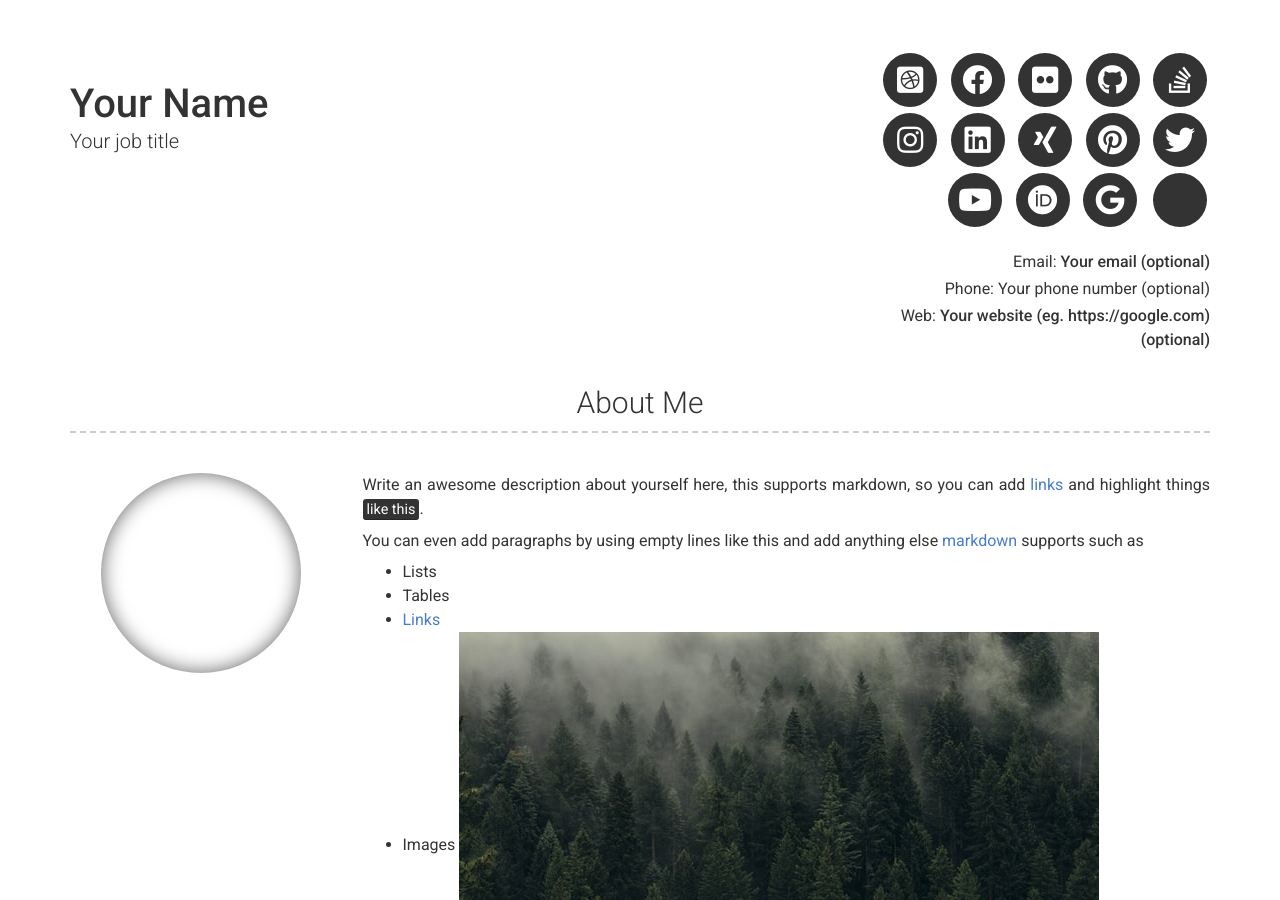
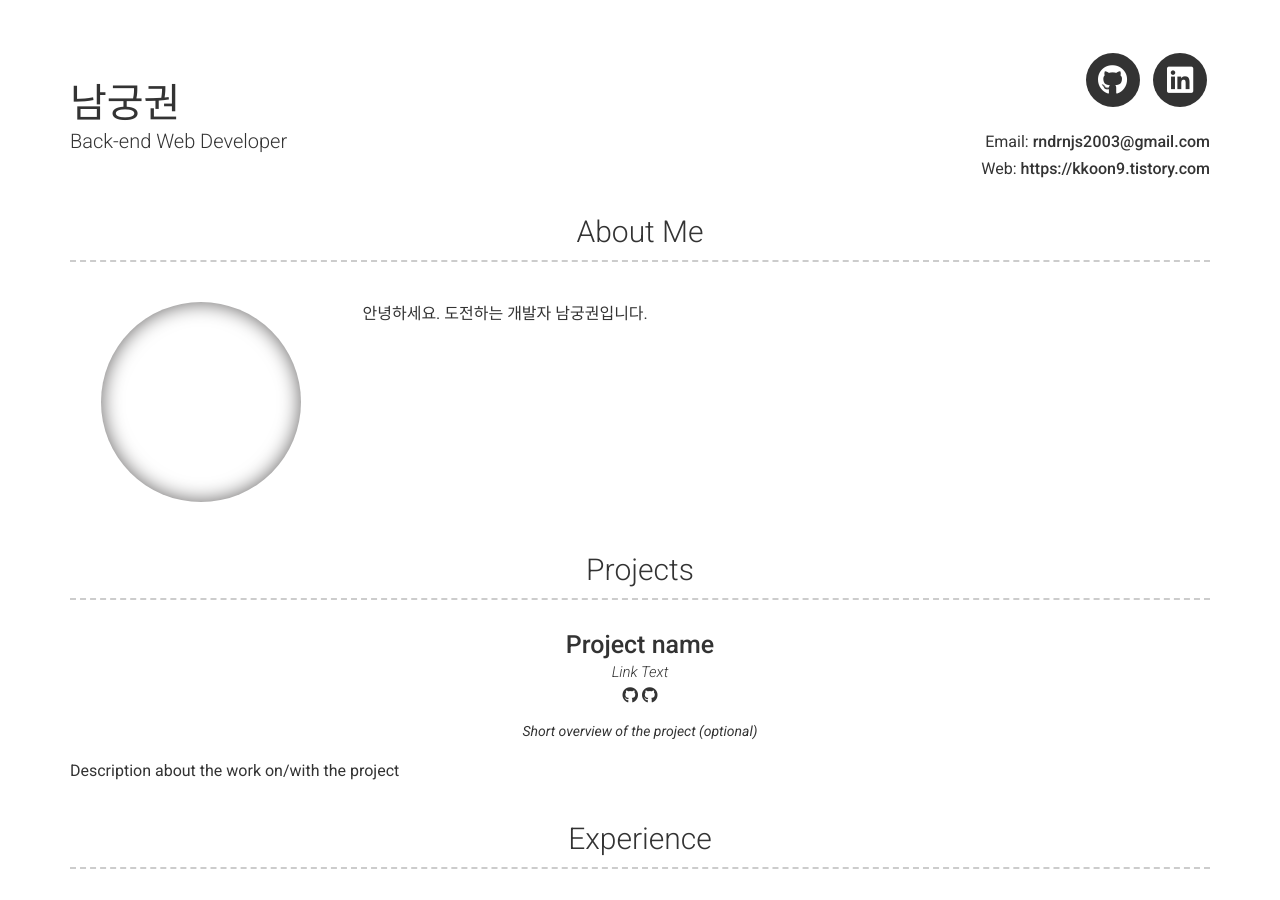
Before and after one commit to kkoon9/kkoon9.github.io, a Jekyll site: the page built from index.md, in a window 1280 px wide and 900 px high. Built offline with Jekyll 4.4.1, drawn with Linux system fonts in a browser that asks for light colours; nearby versions of some CDN libraries; some of the changed text lies outside the part shown.

Commit message:
fix: 블로그 정보 수정
Signed-off-by: kkoon9 <rndrnjs2003@gmail.com>

```diff
--- a/_config.yml
+++ b/_config.yml
@@ -1,46 +1,28 @@
 # Site
-repository: Git repository where your resume will be hosted, only required if you are hosting on GitHub (eg. sproogen/modern-resume-theme)
-# favicon: Directory of your favicon (eg. images/favicon.ico)(optional)
+repository: sproogen/modern-resume-theme
+favicon: images/favicon.ico
 
 # Content configuration version
 version: 2
 
 # Personal info
-name: Your Name
-title: Your job title
-email: Your email (optional)
-# email_title: Email (Email title override)
-phone: Your phone number (optional)
-# phone_title: Phone (Phone title override)
-website: Your website (eg. https://google.com)(optional)
-# website_title: Web (Website title override)
+name: 남궁권
+title: Back-end Web Developer
+email: rndrnjs2003@gmail.com
+website: https://kkoon9.tistory.com
 
 # Dark Mode (true/false/never)
 darkmode: false
 
 # Social links
-twitter_username: jekyllrb
-github_username:  jekyll
-stackoverflow_username: "00000001"
-dribbble_username: jekyll
-facebook_username: jekyll
-flickr_username: jekyll
-instagram_username: jekyll
-linkedin_username: jekyll
-xing_username: jekyll
-pinterest_username: jekyll
-youtube_username: jekyll
-orcid_username: 0000-0000-0000-0000
-googlescholar_username: D847cGsAAAAJ
+github_username: kkoon9
+linkedin_username: nam-koong-kwon-7a320317a
 
 # Additional icon links
-additional_links:
-- title: Link name
-  icon: Font Awesome brand icon name (eg. fab fa-twitter) (https://fontawesome.com/icons?d=gallery&s=brands&m=free)
-  url: Link url (eg. https://google.com)
-# - title: another link
-#   icon: font awesome brand icon name (eg. fab fa-twitter) (https://fontawesome.com/icons?d=gallery&s=brands&m=free)
-#   url: Link url (eg. https://google.com)
+# additional_links:
+#   - title: Link name
+#     icon: Font Awesome brand icon name (eg. fab fa-twitter) (https://fontawesome.com/icons?d=gallery&s=brands&m=free)
+#     url: Link url (eg. https://google.com)
 
 # Google Analytics and Tag Manager
 # Using more than one of these may cause issues with reporting
@@ -50,31 +32,23 @@ additional_links:
 
 # About Section
 # about_title: About Me (Use this to override about section title)
-about_profile_image: Directory of profile image (eg. images/profile.jpg)
+about_profile_image: kkoon9.jpeg
 about_content: | # this will include new lines to allow paragraphs
-  Write an awesome description about yourself here, this supports markdown, so you can add [links](http://foobar.com) and highlight things <mark>like this</mark>.
-
-  You can even add paragraphs by using empty lines like this and add anything else [markdown](https://www.markdownguide.org/getting-started#what-is-markdown) supports such as
-    - Lists
-    - Tables
-    - <a href="google.com">Links</a>
-    - Images ![alt text](/images/landscape-trees.jpg "Trees")
+  안녕하세요. 도전하는 개발자 남궁권입니다.
 
 content:
   - title: Projects # Title for the section
     layout: list # Type of content section (list/text)
     content:
-      - layout: left
-        border: weak  # Value of `weak` will display a weak border below this item. # Any
-                      # other value (or no value) means no border will be displayed
+      - layout: top-middle
         title: Project name
         link: Link to project (eg. sproogen.github.io/modern-resume-theme)(optional)
         link_text: Link Text
         additional_links:
-          - title:  Github page for project (eg. sproogen/modern-resume-theme)
+          - title: Github page for project (eg. sproogen/modern-resume-theme)
             icon: fab fa-github
             url: Link to project (eg. sproogen.github.io/modern-resume-theme)(optional)
-          - title:  Github page for project (eg. sproogen/modern-resume-theme)
+          - title: Github page for project (eg. sproogen/modern-resume-theme)
             icon: fab fa-github
             url: Link to project (eg. sproogen.github.io/modern-resume-theme)(optional)
         quote: >
@@ -124,17 +98,18 @@ sass:
   style: compressed
 
 plugins:
- - jekyll-seo-tag
+  - jekyll-seo-tag
 
-exclude : [
-  "Gemfile",
-  "Gemfile.lock",
-  "node_modules",
-  "vendor/bundle/",
-  "vendor/cache/",
-  "vendor/gems/",
-  "vendor/ruby/",
-  "lib/",
-  "scripts/",
-  "docker-compose.yml",
+exclude:
+  [
+    "Gemfile",
+    "Gemfile.lock",
+    "node_modules",
+    "vendor/bundle/",
+    "vendor/cache/",
+    "vendor/gems/",
+    "vendor/ruby/",
+    "lib/",
+    "scripts/",
+    "docker-compose.yml",
   ]
```
Also changed, not shown: images/kkoon9.jpeg (added).
